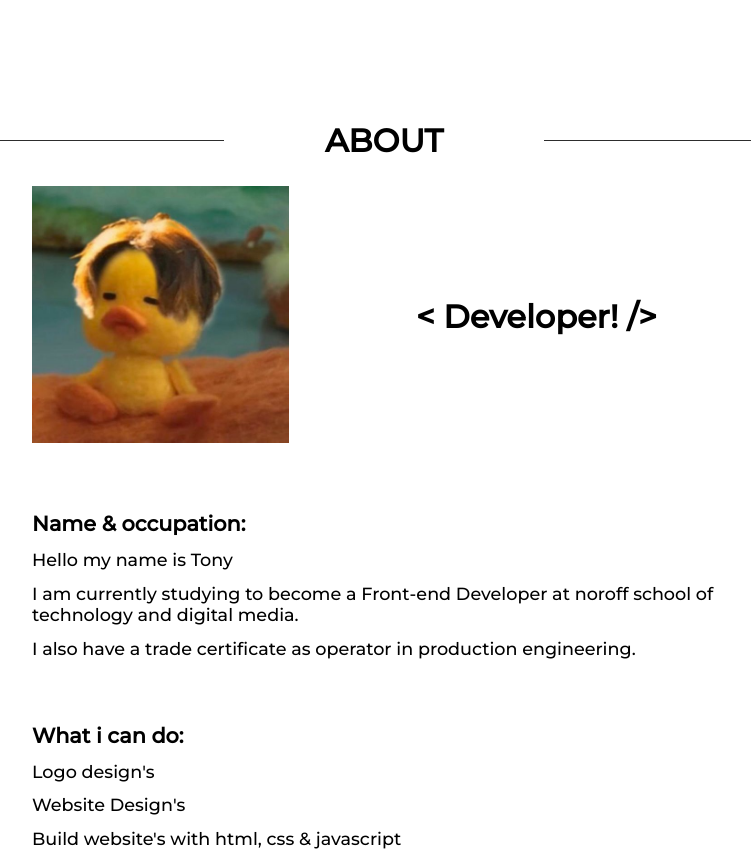
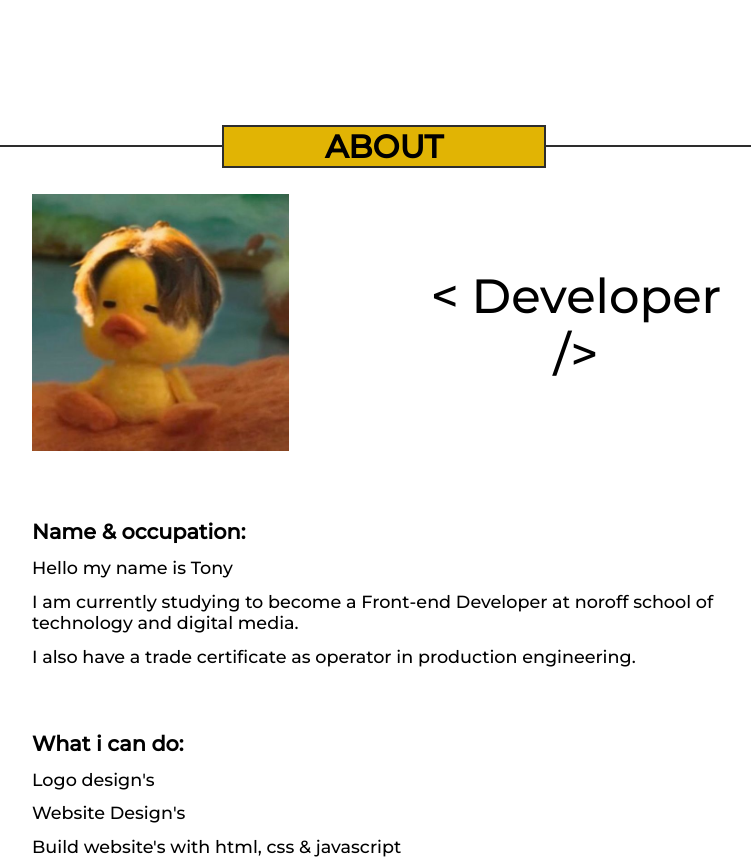
Before and after one commit to Sigvel/Sigvel-Portfolio, a plain HTML site: page index.html in a window 1280 px wide. Shown: the part 2120-2980 px from the top of the page, without its empty margins (256-1007 px from the left). Drawn offline with Linux system fonts and the light colour scheme.

Commit message:
Update to form scaling and headers

```diff
--- a/css/import/variable.css
+++ b/css/import/variable.css
@@ -3,6 +3,7 @@
 :root {
   --main-font: "Montserrat", sans-serif;
   --text-color: #2d2d2d;
+  --secondary-color: #e1b404;
   --header-weight: 500;
   --main-weight: 300;
 }
--- a/css/style.css
+++ b/css/style.css
@@ -47,6 +47,8 @@ h2 {
   width: 30%;
   text-transform: uppercase;
   font-size: 5vw;
+  border: solid 2px var(--text-color);
+  background-color: var(--secondary-color);
 }
 
 h3 {
@@ -84,7 +86,7 @@ h3 {
   content: "";
   background: var(--text-color);
   width: 23%;
-  height: 1px;
+  height: 2px;
   align-self: center;
 }
 
@@ -408,6 +410,7 @@ input:focus {
   .about-heading h3 {
     display: flex;
     align-items: center;
+    font-size: 3em;
   }
 
   .about-section h4,
@@ -426,7 +429,7 @@ input:focus {
   }
 
   .input-container {
-    width: 50%;
+    width: 40%;
   }
 
   input {
@@ -445,3 +448,6 @@ input:focus {
     width: 100%;
   }
 }
+
+@media only screen and (min-width: 1400px) {
+}
--- a/index.html
+++ b/index.html
@@ -152,7 +152,7 @@
           <div class="about-img_wrap">
             <img class="personal-img" src="/images/profile/profile-img.jpg" />
           </div>
-          <h3><strong> < Developer! /></strong></h3>
+          <h3>< Developer /></h3>
         </div>
         <h4>Name & occupation:</h4>
         <ul>
```
